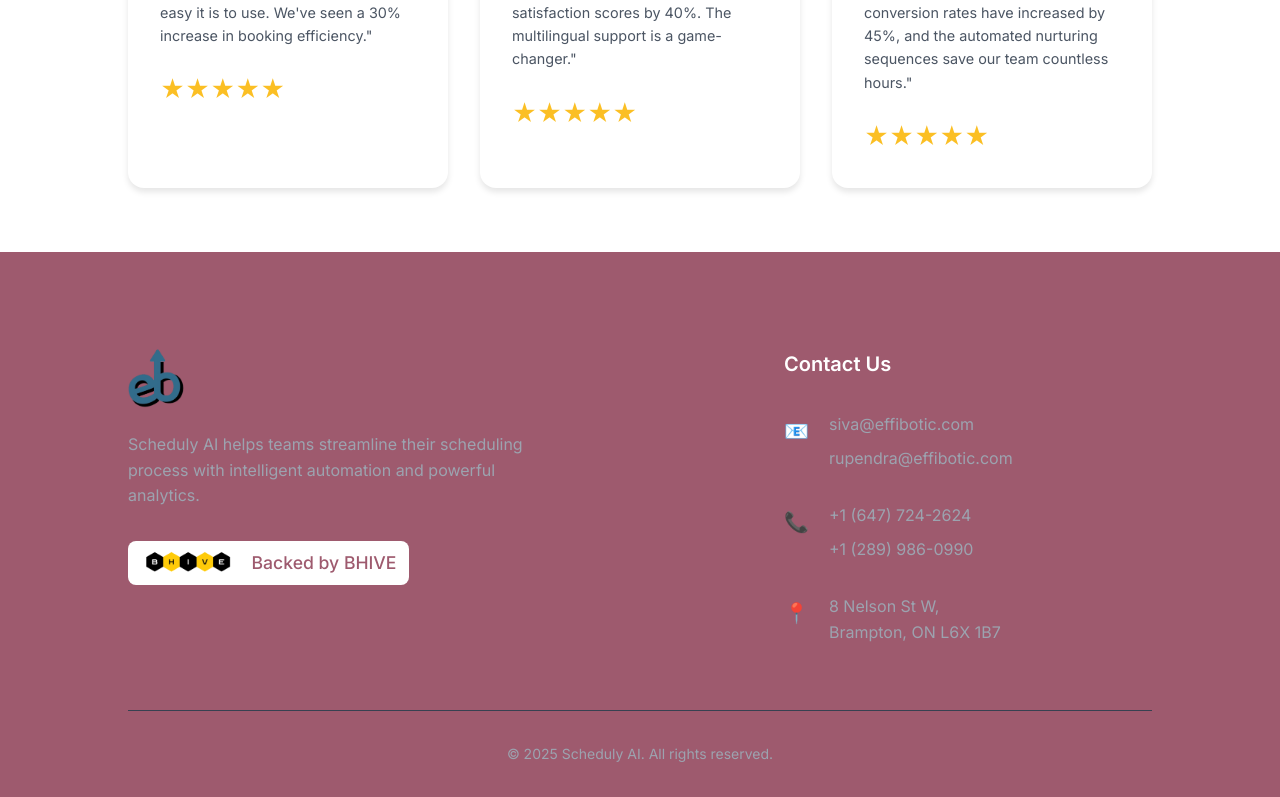
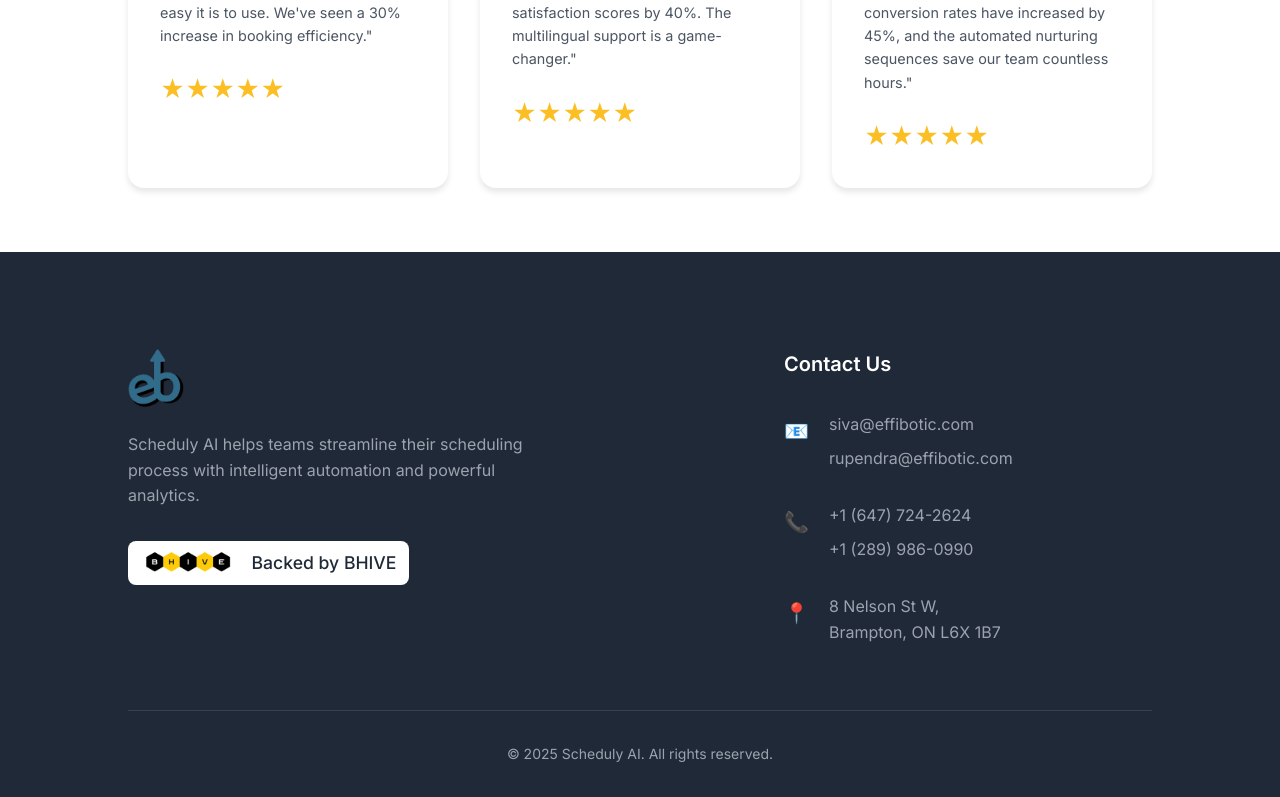
Before and after one commit to Jannatt22/Scheduly-AI, a React (Create React App) app: page / in a window 1280 px wide. Shown: the part 2905-3702 px from the top of the page. Built offline with nearby package versions, Linux system fonts and the light colour scheme.

Commit message:
Update color scheme to clean, trustworthy blue palette with traditional yellow star ratings

```diff
--- a/src/App.css
+++ b/src/App.css
@@ -1,12 +1,12 @@
 :root {
-  --primary: #B8A1D1;
-  --accent: #C2A2A1;
-  --bg-light: #F5F5F5;
-  --bg-dark: #9E5A6E;
+  --primary: #3B82F6;
+  --accent: #2563EB;
+  --bg-light: #F9FAFB;
+  --bg-dark: #1F2937;
   --white: #FFFFFF;
-  --text-main: #D8C9C1;
-  --secondary: #E1D2F1;
-  --highlight: #9E5A6E;
+  --text-main: #1F2937;
+  --secondary: #E5E7EB;
+  --highlight: #F59E0B;
   --star-rating: #FBBF24;
 }
 
@@ -77,7 +77,7 @@ body {
 }
 
 .nav-links a:hover {
-  color: var(--accent);
+  color: var(--primary);
 }
 
 .cta-button {
@@ -94,14 +94,13 @@ body {
 }
 
 .cta-button:hover {
-  background: var(--secondary);
-  color: var(--bg-dark);
+  background: var(--accent);
 }
 
 /* Mobile Login Button Style */
 .cta-button.mobile {
   background: var(--bg-light);
-  color: var(--bg-dark);
+  color: var(--primary);
   border: 2px solid var(--primary);
   font-weight: 500;
   padding: 0.4rem 1rem;
@@ -484,7 +483,7 @@ body {
   font-size: 1.25rem;
   line-height: 1.5;
   min-width: 24px;
-  color: var(--accent);
+  color: var(--primary);
   margin-top: 0.25rem;
 }
 
@@ -837,7 +836,7 @@ body {
   font-size: 2.5rem;
   margin-bottom: 1rem;
   display: inline-block;
-  color: var(--accent);
+  color: var(--primary);
 }
 
 .benefit-card h3 {
@@ -1010,7 +1009,7 @@ body {
 
 .product-detail-features li::before {
   content: "✓";
-  color: var(--accent);
+  color: var(--primary);
   font-weight: bold;
 }
 
```
